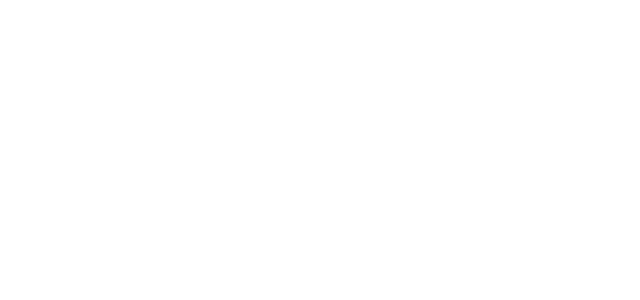
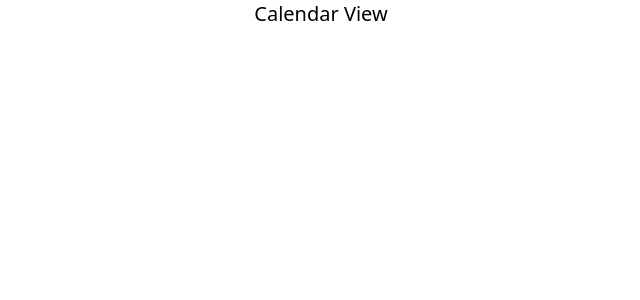
Before and after one commit to dcq-31/university-schedule, a Vue app: page /calendar in a window 1280 px wide. Before the commit this address had no page. Shown: the top 300 px of the page, without its empty margins (319-959 px from the left). Built offline with nearby package versions, Linux system fonts and the light colour scheme.

Commit message:
Create a blank calendar view

```diff
--- a/src/router/index.ts
+++ b/src/router/index.ts
@@ -2,6 +2,7 @@
 import { ROUTES_NAME } from "./names";
 import HomeView from "../views/HomeView.vue";
 import LoginView from "../views/LoginView.vue";
+import CalendarView from "../views/CalendarView.vue";
 
 const router = createRouter({
   history: createWebHistory(import.meta.env.BASE_URL),
@@ -16,6 +17,11 @@
       name: ROUTES_NAME.LOGIN,
       component: LoginView,
     },
+    {
+      path: "/calendar",
+      name: ROUTES_NAME.CALENDAR,
+      component: CalendarView,
+    },
     // {
     //   path: "/about",
     //   name: "about",
--- a/src/router/names.ts
+++ b/src/router/names.ts
@@ -1,4 +1,5 @@
 export enum ROUTES_NAME {
   LOGIN = "login",
   HOME = "home",
+  CALENDAR = "calendar",
 }
--- /dev/null
+++ b/src/views/CalendarView.vue
@@ -0,0 +1,8 @@
+<script lang="ts" setup></script>
+<template>
+  <div>
+    <main>
+      <div class="text-xl text-center">Calendar View</div>
+    </main>
+  </div>
+</template>
```
